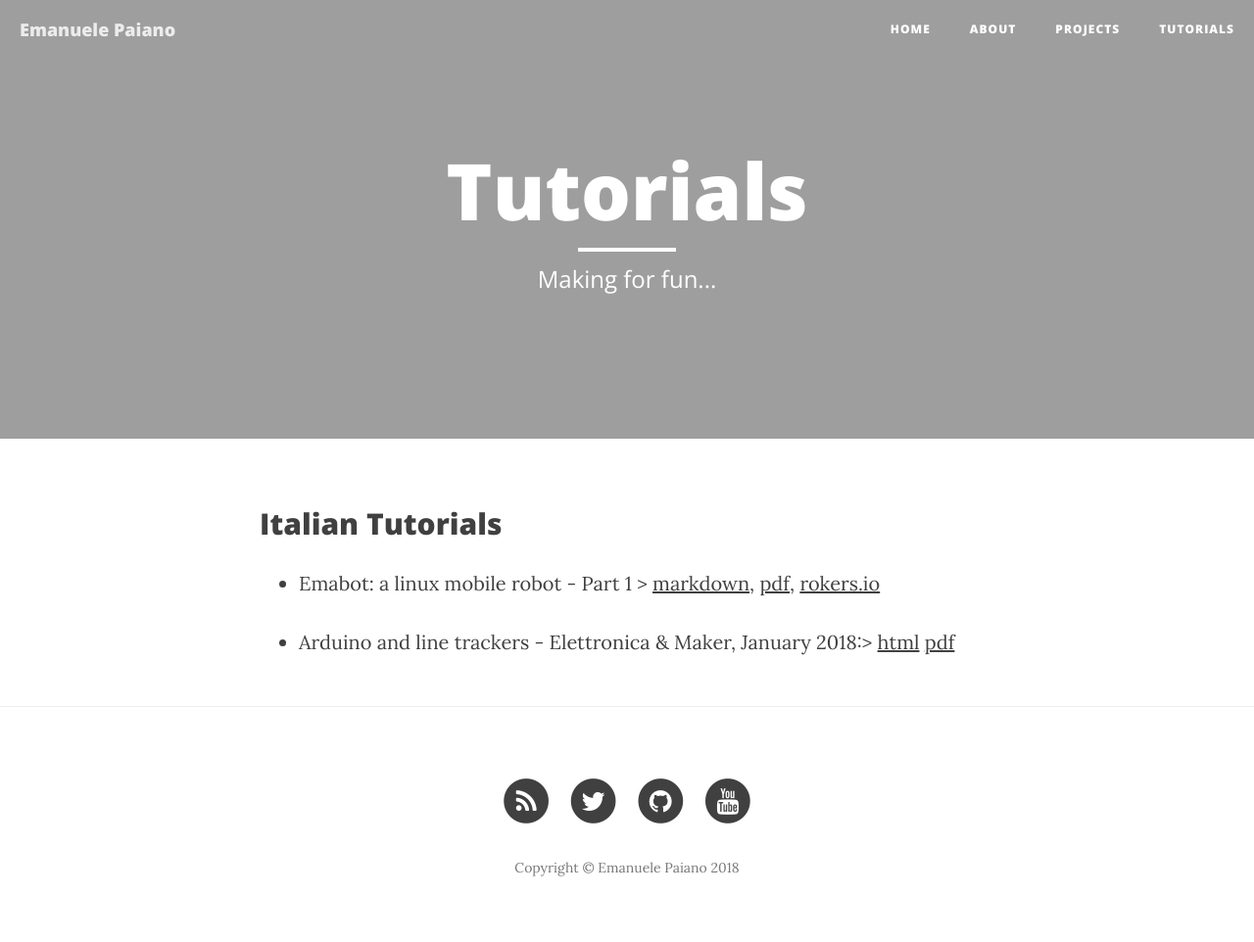
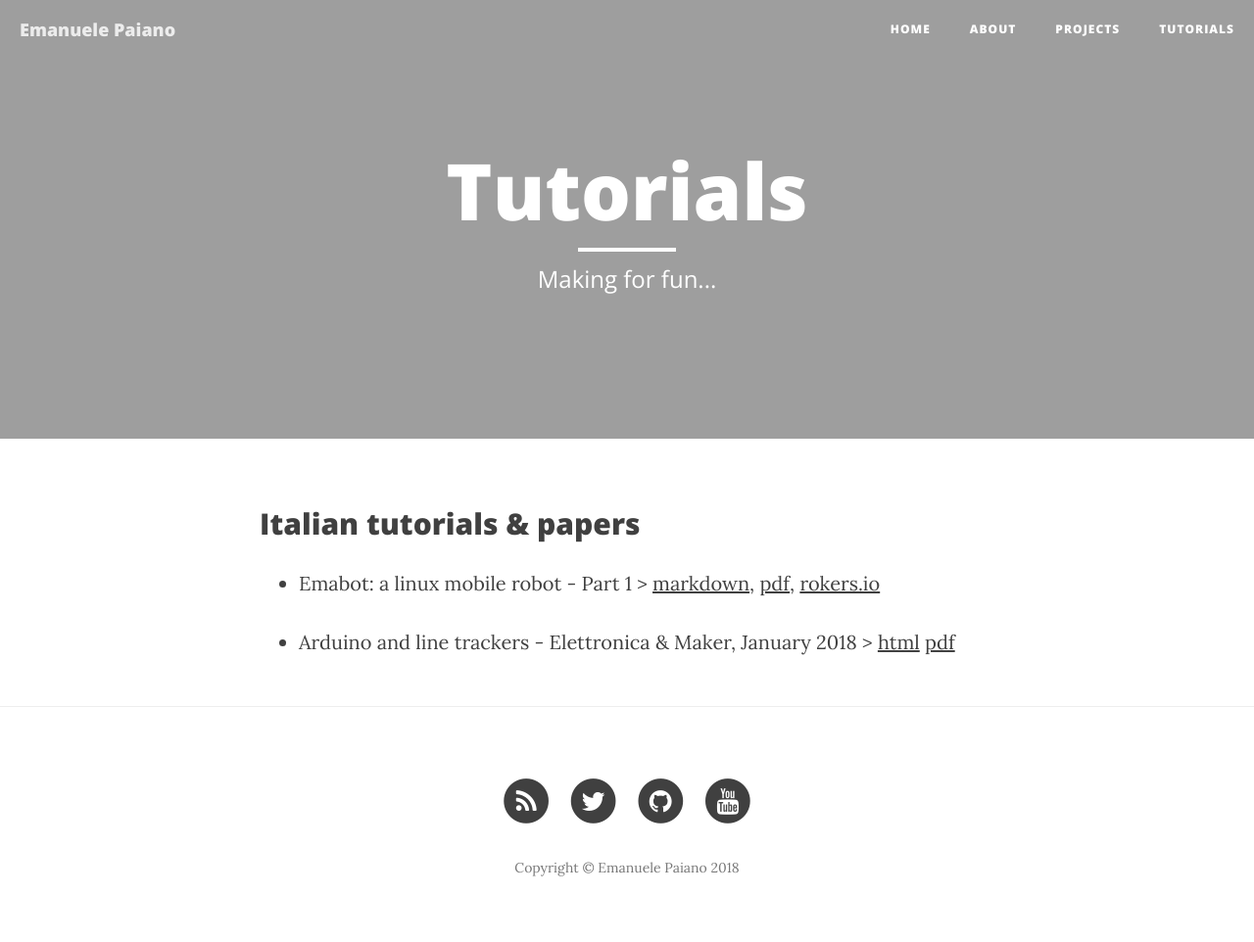
Before and after one commit to emanuelepaiano/emanuelepaiano.github.io, a Jekyll site: the page built from tutorials.html, in a window 1280 px wide. Shown: the whole page at 98% size. Built offline with Jekyll 4.4.1, drawn with Linux system fonts in a browser that asks for light colours; nearby versions of some CDN libraries.

Commit message:
Update tutorials.html

```diff
--- a/tutorials.html
+++ b/tutorials.html
@@ -5,7 +5,7 @@ description: "Making for fun..."
 header-img: "img/children.jpg"
 ---
 
-<h2>Italian Tutorials</h2>
+<h2>Italian tutorials & papers</h2>
 
 <ul>
         <li>
@@ -18,7 +18,7 @@ header-img: "img/children.jpg"
         </li>
         <li>
                <p>
-                        Arduino and line trackers - Elettronica & Maker, January 2018:>
+                        Arduino and line trackers - Elettronica & Maker, January 2018 >
                         <a href="https://elettronicaemaker.it/2017/12/28/inseguitori-di-linea-e-arduino/">html</a>
                         <a href="https://elettronicaemaker.it/2017-2/">pdf</a>
                </p>
```
